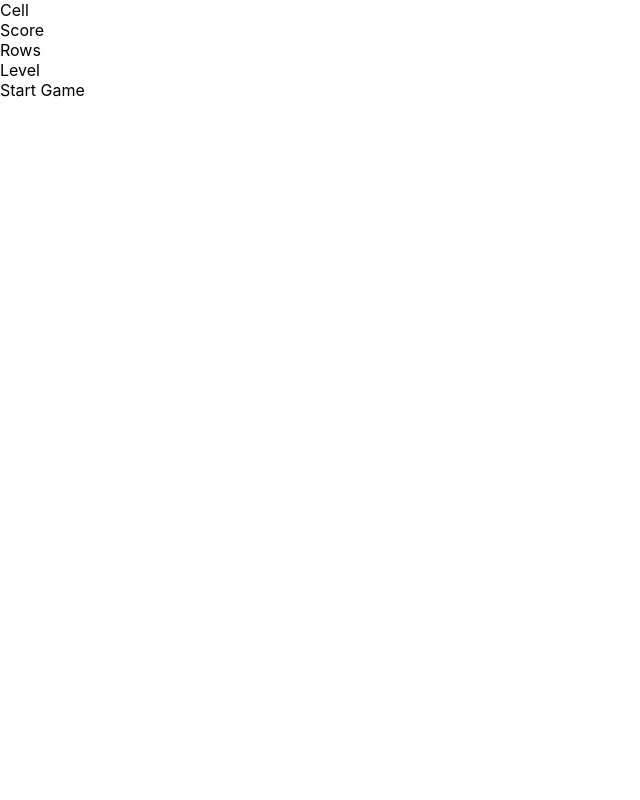
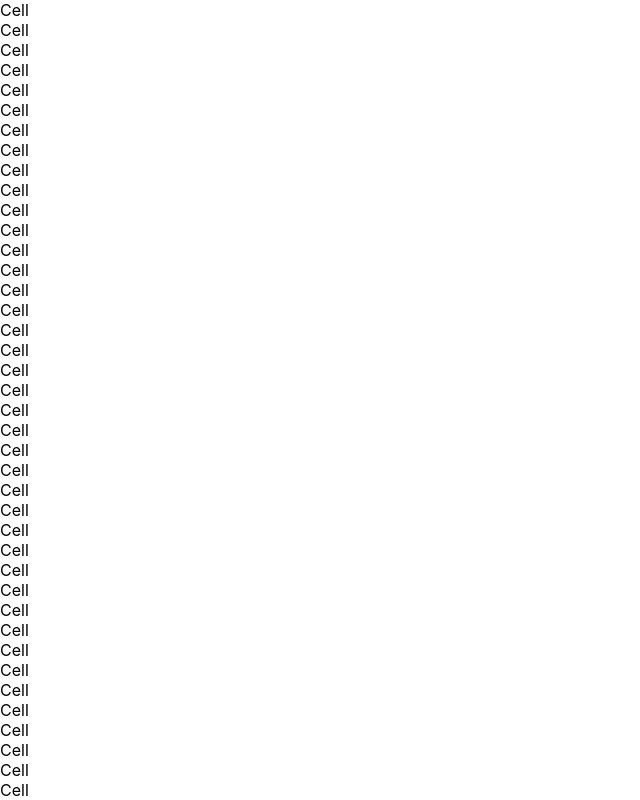
Before and after one commit to Codeurs2020/rogue-game, a React (Create React App) app: page / in a window 1280 px wide. Shown: the top 800 px of the page, without its empty margins (0-640 px from the left). Built offline with nearby package versions, Linux system fonts and the light colour scheme.

Commit message:
working with stage

```diff
--- a/src/components/Stage.js
+++ b/src/components/Stage.js
@@ -7,7 +7,7 @@
 
 	<div>
 
-	<Cell />
+	{stage.map(row => row.map((cell, x) => <Cell key={x} type={cell[0]} />))}
 
 	</div>
 
--- a/src/components/Tetris.js
+++ b/src/components/Tetris.js
@@ -5,6 +5,10 @@
 import Display from './Display';
 
 import StartButton from './StartButton';
+
+import { createStage } from '../gameHelpers';
+
+
 
 
 
@@ -14,7 +18,7 @@
 
 		<div>
 
-		<Stage />
+		<Stage stage={createStage()} />
 
 		<aside>
 		 <div>
--- /dev/null
+++ b/src/gameHelpers.js
@@ -0,0 +1,9 @@
+export const STAGE_WIDTH = 12;
+
+
+export const STAGE_HEIGHT = 20;
+
+export const createStage = () =>
+  Array.from(Array(STAGE_HEIGHT), () =>
+  	new Array(STAGE_WIDTH).fill([0, 'clear'])
+)
```
Also changed, not shown: src/tetrominos.js (added).
